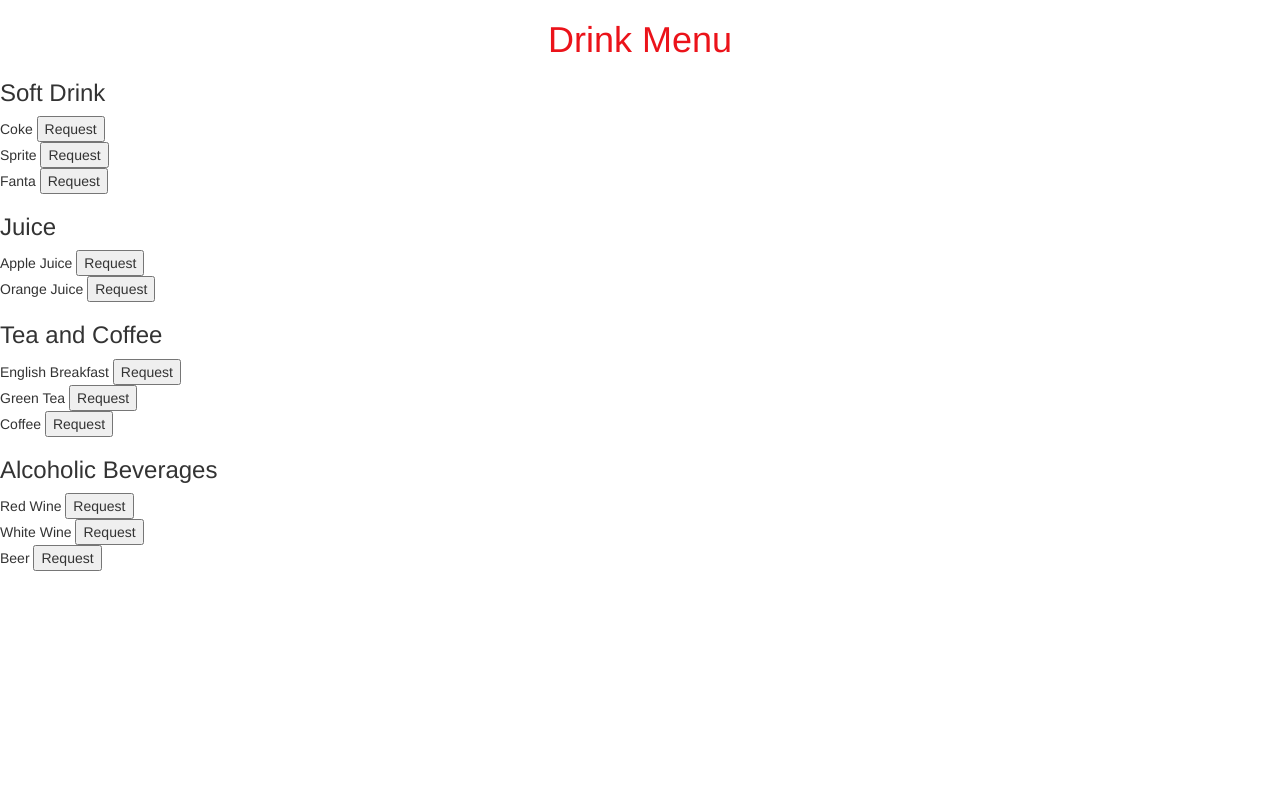
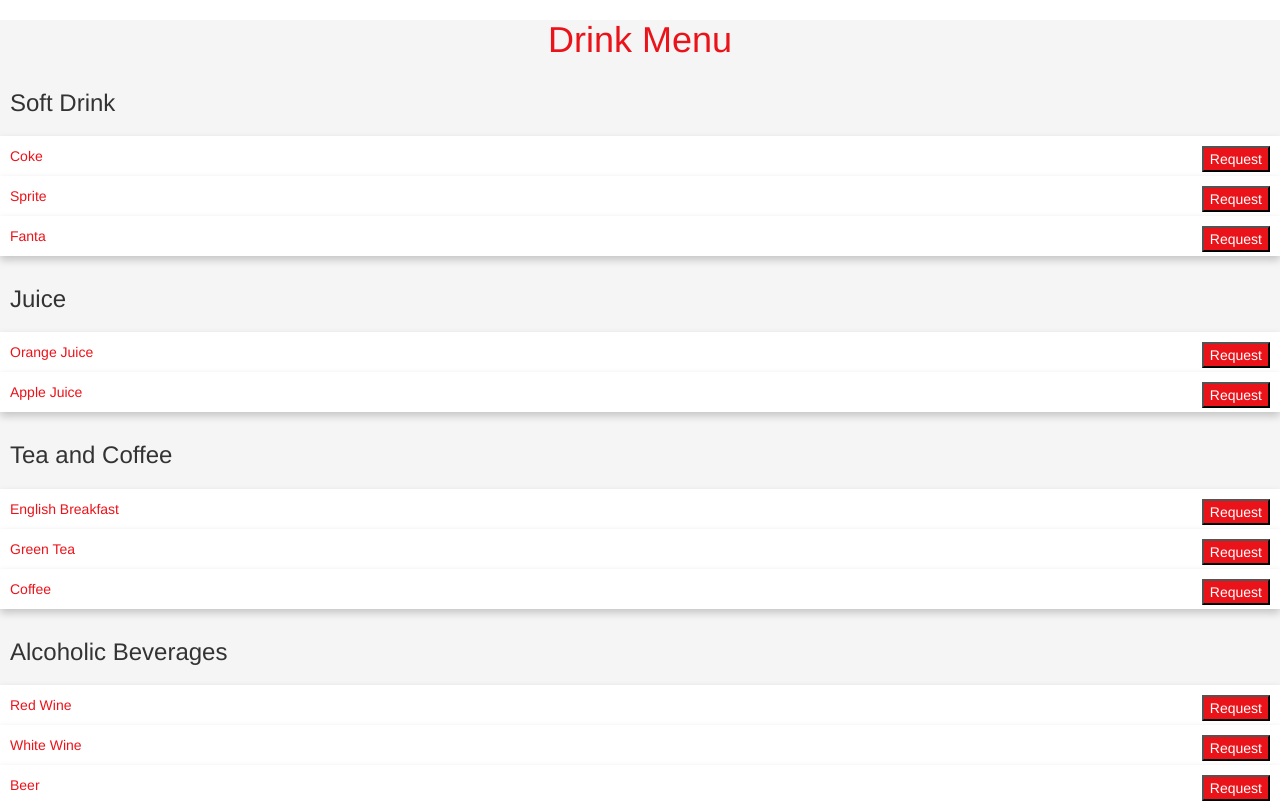
Before and after one commit to benjmo/PythonOnAPlane, a Flask app: page / in a window 1280 px wide, after a click on "Drink Menu". Before the commit the page ends 571 px from the top, so only its background shows below. Run offline with Flask 2, Linux system fonts and the light colour scheme; some libraries are stand-ins or nearby versions.

Commit message:
changed css for submenus

```diff
--- a/static/css/passenger.css
+++ b/static/css/passenger.css
@@ -4,6 +4,11 @@ body {
 
 h1 {
     color: #EB131A;
+}
+
+h3 {
+  /*background-color: #f5f5f5;*/
+  padding: 10px;
 }
 
 .card {
@@ -19,6 +24,24 @@ h1 {
     font-family: AkkuratPro;
 }
 
+.menuitem {
+    color: #EB131A;
+    background-color: white;
+    box-shadow: 0 4px 8px 0 rgba(0,0,0,0.2);
+    transition: 0.3s;
+    padding: 10px;
+}
+
+.menubutton {
+    float: right;
+    color: white;
+    background-color: #EB131A;
+}
+
+.submenu {
+    background-color: #f5f5f5;
+}
+
 @font-face {
   font-family: AkkuratPro;
   src: url(static/fonts/AkkuratPro-Regular.otf);
--- a/templates/passenger.html
+++ b/templates/passenger.html
@@ -25,39 +25,92 @@
   </div>
 </div>
 
-<div hidden id="drinks">
+<div hidden id="drinks" class="submenu">
   <h1><center>Drink Menu</center></h1>
 
   <h3>Soft Drink</h3>
-    Coke <button type="button">Request</button><br>
-    Sprite <button type="button">Request</button><br>
-    Fanta <button type="button">Request</button><br>
+    <div class="menuitem">
+      Coke
+      <button type="button" class="menubutton">Request</button>
+    </div>
+    <div class="menuitem">
+      Sprite
+      <button type="button" class="menubutton">Request</button>
+    </div>
+    <div class="menuitem">
+      Fanta
+      <button type="button" class="menubutton">Request</button>
+    </div>
+
   <h3>Juice</h3>
-    Apple Juice <button type="button">Request</button><br>
-    Orange Juice <button type="button">Request</button><br>
+    <div class="menuitem">
+      Orange Juice
+      <button type="button" class="menubutton">Request</button>
+    </div>
+    <div class="menuitem">
+      Apple Juice
+      <button type="button" class="menubutton">Request</button>
+    </div>
+
   <h3>Tea and Coffee</h3>
-    English Breakfast <button type="button">Request</button><br>
-    Green Tea <button type="button">Request</button><br>
-    Coffee <button type="button">Request</button><br>
+    <div class="menuitem">
+      English Breakfast
+      <button type="button" class="menubutton">Request</button>
+    </div>
+    <div class="menuitem">
+      Green Tea
+      <button type="button" class="menubutton">Request</button>
+    </div>
+    <div class="menuitem">
+      Coffee
+      <button type="button" class="menubutton">Request</button>
+    </div>
+
   <h3>Alcoholic Beverages</h3>
-    Red Wine <button type="button">Request</button><br>
-    White Wine <button type="button">Request</button><br>
-    Beer <button type="button">Request</button><br>
+    <div class="menuitem">
+      Red Wine
+      <button type="button" class="menubutton">Request</button>
+    </div>
+    <div class="menuitem">
+      White Wine
+      <button type="button" class="menubutton">Request</button>
+    </div>
+    <div class="menuitem">
+      Beer
+      <button type="button" class="menubutton">Request</button>
+    </div>
 
 </div>
 
-<div hidden id="snacks">
+<div hidden id="snacks" class="submenu">
   <h1><center>Snack Menu</center></h1>
-  Peanuts <button type="button">Request</button><br>
-  Chips <button type="button">Request</button><br>
+
+  <div class="menuitem">
+    Peanuts
+    <button type="button" class="menubutton">Request</button>
+  </div>
+  <div class="menuitem">
+    Chips
+    <button type="button" class="menubutton">Request</button>
+  </div>
 
 </div>
 
-<div hidden id="services">
+<div hidden id="services" class="submenu">
   <h1><center>Other Services</center></h1>
-  Blanket <button type="button">Request</button><br>
-  Pillow <button type="button">Request</button><br>
-  Headphones <button type="button">Request</button><br>
+
+  <div class="menuitem">
+    Blanket
+    <button type="button" class="menubutton">Request</button>
+  </div>
+  <div class="menuitem">
+    Pillow
+    <button type="button" class="menubutton">Request</button>
+  </div>
+  <div class="menuitem">
+    Headphones
+    <button type="button" class="menubutton">Request</button>
+  </div>
 
 </div>
 {% endblock %}
```
